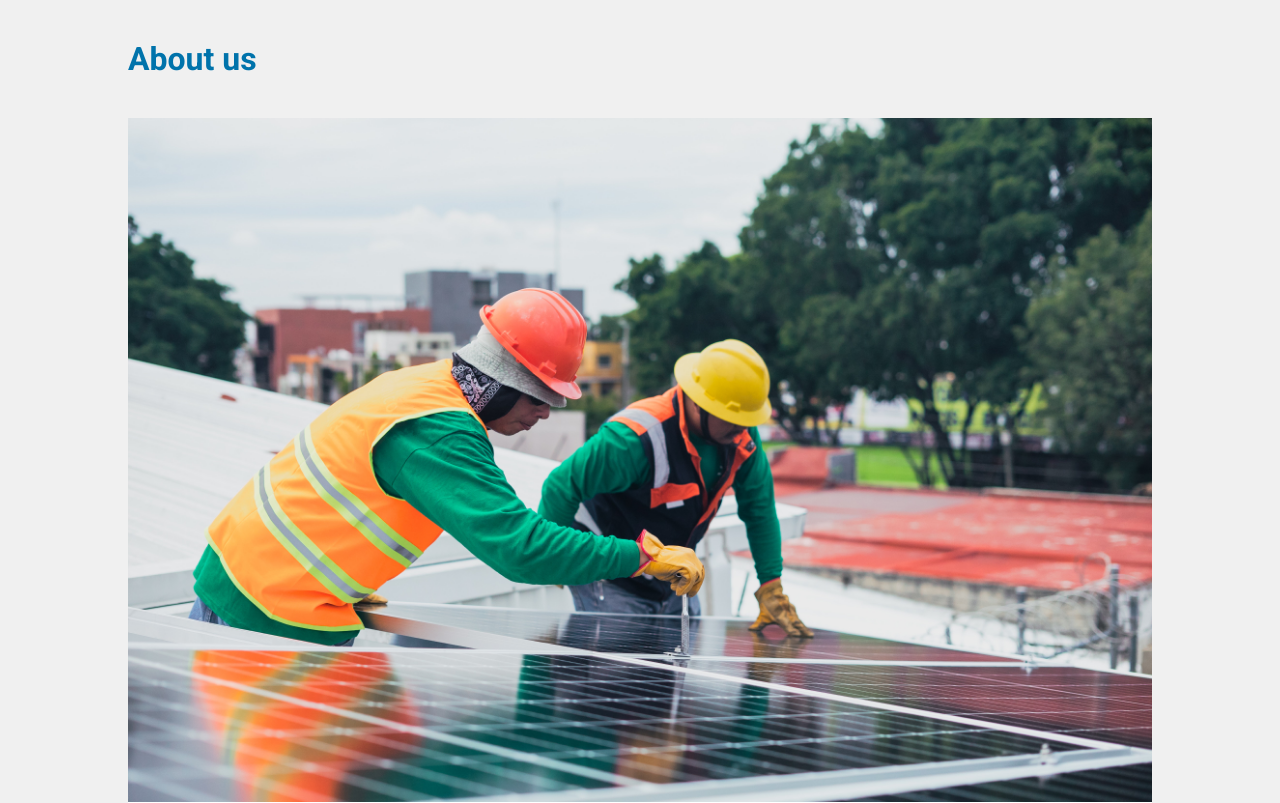
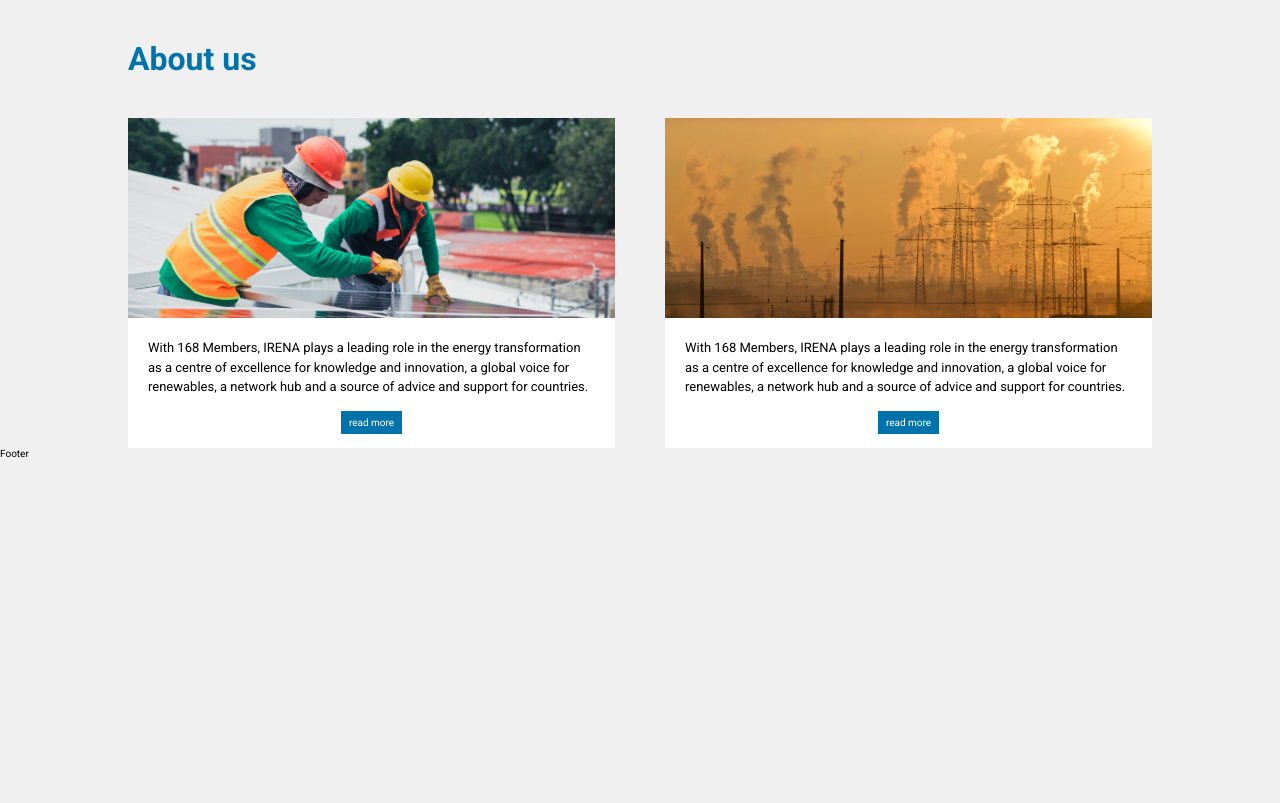
Before and after one commit to MJafar777/ISEA, a React (Create React App) app in the folder client/: page / in a window 1280 px wide. Shown: the top 803 px of the page. Built offline with nearby package versions, Linux system fonts and the light colour scheme.

Commit message:
about us section completed

```diff
--- a/client/src/components/AboutLanding/AboutLanding.jsx
+++ b/client/src/components/AboutLanding/AboutLanding.jsx
@@ -6,13 +6,15 @@ import image1 from "../../img/hero-Slider/2.jpg";
 import image2 from "../../img/hero-Slider/3.jpg";
 
 export default function AboutLanding() {
+  const text =
+    "With 168 Members, IRENA plays a leading role in the energy transformation as a centre of excellence for knowledge and innovation, a global voice for renewables, a network hub and a source of advice and support for countries.";
   return (
-    <div className={s.container}>
+    <section className={s.container}>
       <Title name="About us" />
       <div className={s.content}>
-        <AboutLandingCard image={image1} text="111" />
-        <AboutLandingCard image={image2} text="111" />
+        <AboutLandingCard image={image1} text={text} />
+        <AboutLandingCard image={image2} text={text} />
       </div>
-    </div>
+    </section>
   );
 }
--- a/client/src/components/AboutLanding/AboutLanding.module.css
+++ b/client/src/components/AboutLanding/AboutLanding.module.css
@@ -4,15 +4,26 @@
 
 .card {
   background-color: #fff;
-  padding-bottom: 2rem;
 }
 
 .image {
   width: 100%;
+  height: 20rem;
+  object-fit: cover;
 }
 
-s.content {
+.content {
   width: 100%;
   display: grid;
+  gap: 5rem;
   grid-template-columns: 1fr 1fr;
 }
+
+.descrip {
+  padding: 2rem;
+}
+
+.descrip p {
+  font-size: 1.3rem;
+  line-height: 1.5;
+}
--- a/client/src/components/AboutLanding/AboutLandingCard/AboutLandingCard.jsx
+++ b/client/src/components/AboutLanding/AboutLandingCard/AboutLandingCard.jsx
@@ -1,6 +1,7 @@
 import s from "../AboutLanding.module.css";
 import React from "react";
 import image from "../../../img/hero-Slider/2.jpg";
+import Button from "../../button/Button";
 
 export default function AboutLandingCard({ image, text }) {
   return (
@@ -8,8 +9,9 @@ export default function AboutLandingCard({ image, text }) {
       <div className={s.image}>
         <img className={s.image} src={image} />
       </div>
-      <div>
-        <p className="text">{text}</p>
+      <div className={s.descrip}>
+        <p>{text}</p>
+        <Button />
       </div>
     </div>
   );
--- /dev/null
+++ b/client/src/components/button/Button.jsx
@@ -0,0 +1,9 @@
+import React from "react";
+
+export default function Button() {
+  return (
+    <div className="button">
+      <span className="btn">read more</span>
+    </div>
+  );
+}
--- a/client/src/index.css
+++ b/client/src/index.css
@@ -38,3 +38,17 @@ ul {
   width: 80%;
   margin: 0 auto;
 }
+
+.btn {
+  text-align: center;
+  background-color: var(--color-primary);
+  color: white;
+  border: none;
+  box-sizing: border-box;
+  padding: 6px 8px;
+}
+
+.button {
+  text-align: center;
+  margin: 20px 0 0;
+}
```
